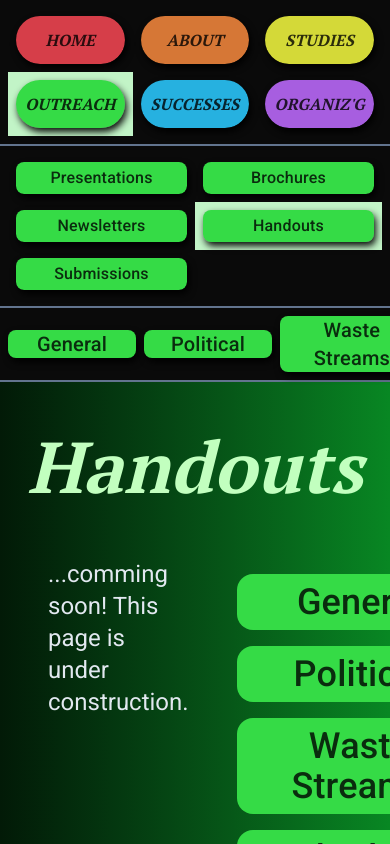
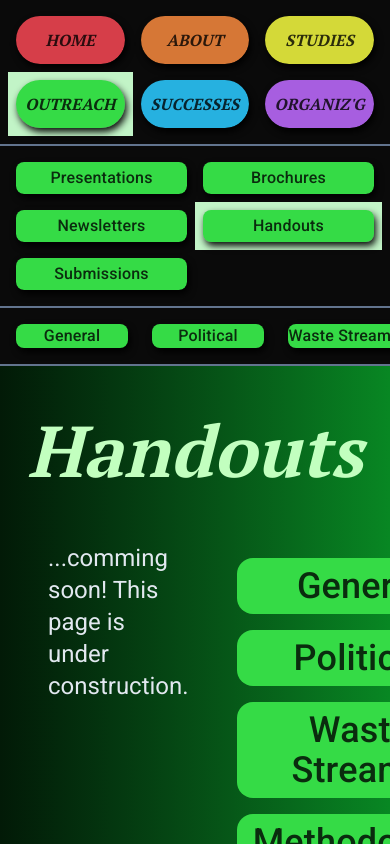
Before and after one commit to Richard-Burd/ram-v2, a Next.js app: page /outreach/handouts in a window 390 px wide. Shown: the top 844 px of the page. Built offline with nearby package versions, Linux system fonts and the light colour scheme; a web font is replaced by a local one.

Commit message:
tertiary navbar under construction

```diff
--- /dev/null
+++ b/src/components/TertiaryDesktopNavbar.js
@@ -0,0 +1,31 @@
+import Link from "next/link";
+import TertiaryDesktopNavbarButton from "./TertiaryDesktopNavbarButton";
+
+export default function TertiaryDesktopNavbar({
+  buttonColor,
+  buttonBackground,
+  titles,
+  path,
+}) {
+  return (
+    <nav className="border-b-2 border-y-slate-500 bg-neutral-950 px-1 py-2 text-white">
+      <div className="container flex justify-between">
+        <div className="flex flex-auto items-center justify-items-stretch">
+          {titles.map((title) => (
+            <Link
+              key={title}
+              className="mx-1 min-w-32 flex-grow"
+              href={`${path}/${title.toLowerCase().replace(/ /g, "-")}`}
+            >
+              <TertiaryDesktopNavbarButton
+                title={title}
+                buttonColor={buttonColor}
+                buttonBackground={buttonBackground}
+              />
+            </Link>
+          ))}
+        </div>
+      </div>
+    </nav>
+  );
+}
--- a/src/components/TertiaryNavbarButton.js
+++ b/src/components/TertiaryDesktopNavbarButton.js
@@ -3,7 +3,7 @@ import { motion } from "motion/react";
 import { usePathname } from "next/navigation";
 import { italicizeRam } from "@/lib/italicizeRam";
 
-export default function TertiaryNavbarButton({
+export default function TertiaryDesktopNavbarButton({
   title,
   buttonColor,
   buttonBackground,
@@ -35,7 +35,7 @@ export default function TertiaryNavbarButton({
           <div
             className={`${buttonColor} rounded-lg shadow-[2px_4px_7px_rgba(0,0,0,0.95)]`}
           >
-            <div className="roboto-font-500 px-3 text-center text-xl text-[#0a2c0e]">
+            <div className="roboto-font-500 px-3 text-center text-xl text-black/80">
               {formattedTitle}
             </div>
           </div>
--- /dev/null
+++ b/src/components/TertiaryMobileNavbar.js
@@ -0,0 +1,31 @@
+import Link from "next/link";
+import TertiaryMobileNavbarButton from "./TertiaryMobileNavbarButton";
+
+export default function TertiaryMobileNavbar({
+  buttonColor,
+  buttonBackground,
+  titles,
+  path,
+}) {
+  return (
+    <nav className="border-b-2 border-y-slate-500 bg-neutral-950 px-1 py-2 text-white">
+      <div className="container flex justify-between">
+        <div className="flex flex-auto items-center justify-items-stretch">
+          {titles.map((title) => (
+            <Link
+              key={title}
+              className="mx-1 min-w-32 flex-grow"
+              href={`${path}/${title.toLowerCase().replace(/ /g, "-")}`}
+            >
+              <TertiaryMobileNavbarButton
+                title={title}
+                buttonColor={buttonColor}
+                buttonBackground={buttonBackground}
+              />
+            </Link>
+          ))}
+        </div>
+      </div>
+    </nav>
+  );
+}
--- /dev/null
+++ b/src/components/TertiaryMobileNavbarButton.js
@@ -0,0 +1,45 @@
+"use client";
+import { motion } from "motion/react";
+import { usePathname } from "next/navigation";
+import { italicizeRam } from "@/lib/italicizeRam";
+
+export default function TertiaryDesktopNavbarButton({
+  title,
+  buttonColor,
+  buttonBackground,
+}) {
+  const formattedTitle = italicizeRam(title);
+
+  // state machine to track location in heirarchy
+  const pathname = usePathname();
+  const isActive = pathname.includes(title.toLowerCase().replace(/ /g, "-"));
+
+  // Apply conditional styling based on isActive
+  const behindButtonStyle = isActive ? null : `p-2`;
+
+  const buttonStyle = isActive ? `p-2 ${buttonBackground}` : null;
+
+  return (
+    <div className={`${behindButtonStyle}`}>
+      <div className={`${buttonStyle}`}>
+        <motion.div
+          className={`rounded-lg shadow-white`}
+          whileHover={{
+            scale: 1.07,
+            boxShadow: "0 0 90px 5px rgba(255, 255, 255, 0.4)",
+          }}
+          whileTap={{ scale: 0.95 }}
+          transition={{ duration: 0.25 }}
+        >
+          <div
+            className={`${buttonColor} rounded-lg shadow-[2px_4px_7px_rgba(0,0,0,0.95)]`}
+          >
+            <div className="roboto-font-500 text-center text-[1.0rem] text-black/80">
+              {formattedTitle}
+            </div>
+          </div>
+        </motion.div>
+      </div>
+    </div>
+  );
+}
--- a/src/components/TertiaryNavbar.js
+++ b/src/components/TertiaryNavbar.js
@@ -1,5 +1,5 @@
-import Link from "next/link";
-import TertiaryNavbarButton from "./TertiaryNavbarButton";
+import TertiaryDesktopNavbar from "./TertiaryDesktopNavbar";
+import TertiaryMobileNavbar from "./TertiaryMobileNavbar";
 
 export default function TertiaryNavbar({
   buttonColor,
@@ -8,24 +8,23 @@ export default function TertiaryNavbar({
   path,
 }) {
   return (
-    <nav className="border-b-2 border-y-slate-500 bg-neutral-950 px-1 py-2 text-white">
-      <div className="container flex justify-between">
-        <div className="flex flex-auto items-center justify-items-stretch">
-          {titles.map((title) => (
-            <Link
-              key={title}
-              className="mx-1 min-w-32 flex-grow"
-              href={`${path}/${title.toLowerCase().replace(/ /g, "-")}`}
-            >
-              <TertiaryNavbarButton
-                title={title}
-                buttonColor={buttonColor}
-                buttonBackground={buttonBackground}
-              />
-            </Link>
-          ))}
-        </div>
+    <div>
+      <div className="hidden lg:block">
+        <TertiaryDesktopNavbar
+          buttonColor={buttonColor}
+          buttonBackground={buttonBackground}
+          titles={titles}
+          path={path}
+        />
       </div>
-    </nav>
+      <div className="lg:hidden">
+        <TertiaryMobileNavbar
+          buttonColor={buttonColor}
+          buttonBackground={buttonBackground}
+          titles={titles}
+          path={path}
+        />
+      </div>
+    </div>
   );
 }
```
